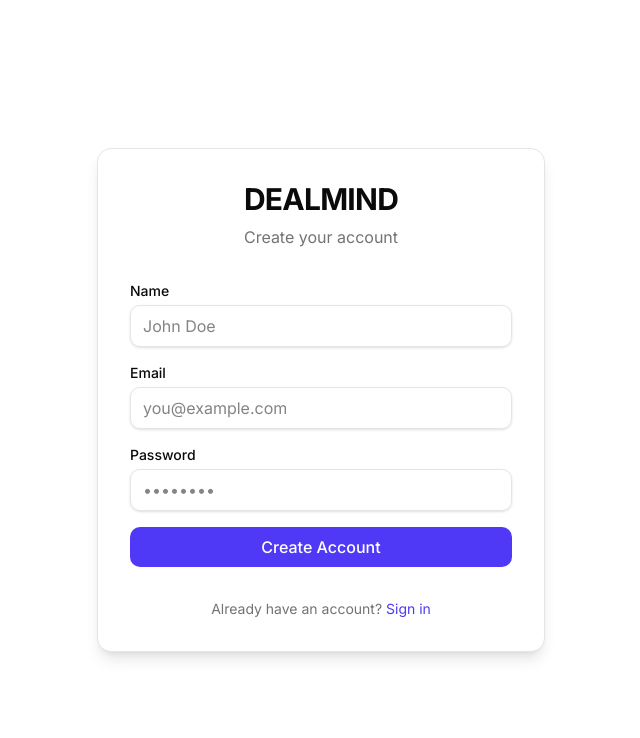
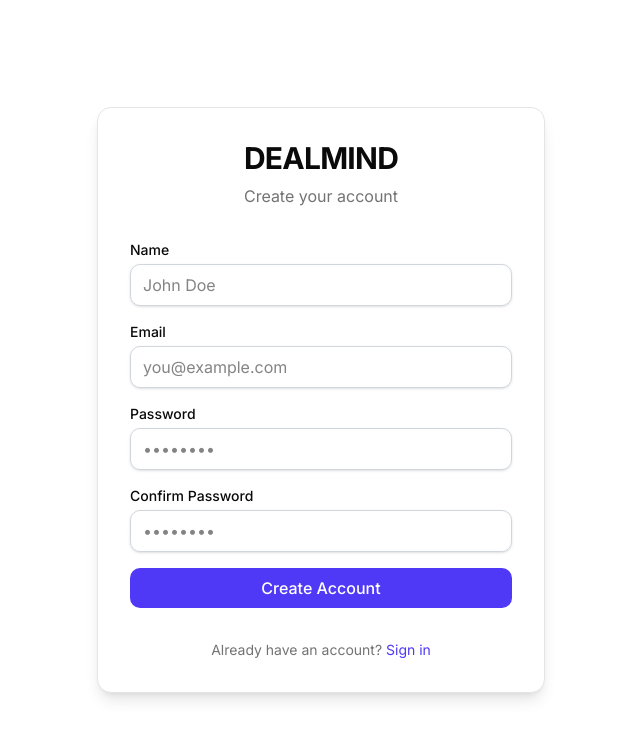
Before and after one commit to MaikonSebastiani/dealmind, a Next.js app: page /register in a window 1280 px wide. Shown: the top 738 px of the page, without its empty margins (319-959 px from the left). Built offline with nearby package versions, Linux system fonts and the light colour scheme; no server answers.

Commit message:
feat(auth): improve form validation UX
- Convert login/register to client components
- Add real-time validation with error states
- Show red error messages with icons
- Add loading states for form submission
- Create /api/auth/register API route
- Add confirm password field to registration

```diff
--- a/src/app/(public)/login/page.tsx
+++ b/src/app/(public)/login/page.tsx
@@ -1,7 +1,77 @@
+"use client";
+
 import Link from "next/link";
-import { signIn } from "@/lib/auth";
+import { useState } from "react";
+import { signIn } from "next-auth/react";
+import { useRouter } from "next/navigation";
 
 export default function LoginPage() {
+  const router = useRouter();
+  const [email, setEmail] = useState("");
+  const [password, setPassword] = useState("");
+  const [errors, setErrors] = useState<{ email?: string; password?: string; general?: string }>({});
+  const [isLoading, setIsLoading] = useState(false);
+
+  // Email validation regex
+  const isValidEmail = (email: string) => {
+    const emailRegex = /^[^\s@]+@[^\s@]+\.[^\s@]+$/;
+    return emailRegex.test(email);
+  };
+
+  // Validate form
+  const validateForm = () => {
+    const newErrors: typeof errors = {};
+
+    if (!email) {
+      newErrors.email = "Email is required";
+    } else if (!isValidEmail(email)) {
+      newErrors.email = "Please enter a valid email address";
+    }
+
+    if (!password) {
+      newErrors.password = "Password is required";
+    } else if (password.length < 6) {
+      newErrors.password = "Password must be at least 6 characters";
+    }
+
+    setErrors(newErrors);
+    return Object.keys(newErrors).length === 0;
+  };
+
+  // Handle form submit
+  const handleSubmit = async (e: React.FormEvent) => {
+    e.preventDefault();
+
+    if (!validateForm()) return;
+
+    setIsLoading(true);
+    setErrors({});
+
+    try {
+      const result = await signIn("credentials", {
+        email,
+        password,
+        redirect: false,
+      });
+
+      if (result?.error) {
+        setErrors({ general: "Invalid email or password" });
+      } else {
+        router.push("/");
+        router.refresh();
+      }
+    } catch {
+      setErrors({ general: "Something went wrong. Please try again." });
+    } finally {
+      setIsLoading(false);
+    }
+  };
+
+  // Handle Google sign in
+  const handleGoogleSignIn = () => {
+    signIn("google", { callbackUrl: "/" });
+  };
+
   return (
     <div className="flex min-h-screen items-center justify-center bg-background">
       <div className="w-full max-w-md space-y-8 rounded-xl border bg-card p-8 shadow-lg">
@@ -12,18 +82,16 @@ export default function LoginPage() {
           </p>
         </div>
 
+        {/* General error */}
+        {errors.general && (
+          <div className="rounded-lg bg-red-50 border border-red-200 p-3 text-sm text-red-600">
+            {errors.general}
+          </div>
+        )}
+
         {/* Email/Password Form */}
-        <form
-          action={async (formData) => {
-            "use server";
-            await signIn("credentials", {
-              email: formData.get("email"),
-              password: formData.get("password"),
-              redirectTo: "/",
-            });
-          }}
-          className="space-y-4"
-        >
+        <form onSubmit={handleSubmit} className="space-y-4">
+          {/* Email Field */}
           <div>
             <label htmlFor="email" className="block text-sm font-medium">
               Email
@@ -32,12 +100,29 @@ export default function LoginPage() {
               id="email"
               name="email"
               type="email"
-              required
-              className="mt-1 block w-full rounded-lg border px-3 py-2 shadow-sm focus:border-indigo-500 focus:outline-none focus:ring-1 focus:ring-indigo-500"
+              value={email}
+              onChange={(e) => {
+                setEmail(e.target.value);
+                if (errors.email) setErrors({ ...errors, email: undefined });
+              }}
+              className={`mt-1 block w-full rounded-lg border px-3 py-2 shadow-sm transition-colors focus:outline-none focus:ring-1 ${
+                errors.email
+                  ? "border-red-500 focus:border-red-500 focus:ring-red-500"
+                  : "border-gray-300 focus:border-indigo-500 focus:ring-indigo-500"
+              }`}
               placeholder="you@example.com"
             />
+            {errors.email && (
+              <p className="mt-1 text-sm text-red-600 flex items-center gap-1">
+                <svg className="h-4 w-4" fill="currentColor" viewBox="0 0 20 20">
+                  <path fillRule="evenodd" d="M18 10a8 8 0 11-16 0 8 8 0 0116 0zm-7 4a1 1 0 11-2 0 1 1 0 012 0zm-1-9a1 1 0 00-1 1v4a1 1 0 102 0V6a1 1 0 00-1-1z" clipRule="evenodd" />
+                </svg>
+                {errors.email}
+              </p>
+            )}
           </div>
 
+          {/* Password Field */}
           <div>
             <label htmlFor="password" className="block text-sm font-medium">
               Password
@@ -46,17 +131,34 @@ export default function LoginPage() {
               id="password"
               name="password"
               type="password"
-              required
-              className="mt-1 block w-full rounded-lg border px-3 py-2 shadow-sm focus:border-indigo-500 focus:outline-none focus:ring-1 focus:ring-indigo-500"
+              value={password}
+              onChange={(e) => {
+                setPassword(e.target.value);
+                if (errors.password) setErrors({ ...errors, password: undefined });
+              }}
+              className={`mt-1 block w-full rounded-lg border px-3 py-2 shadow-sm transition-colors focus:outline-none focus:ring-1 ${
+                errors.password
+                  ? "border-red-500 focus:border-red-500 focus:ring-red-500"
+                  : "border-gray-300 focus:border-indigo-500 focus:ring-indigo-500"
+              }`}
               placeholder="••••••••"
             />
+            {errors.password && (
+              <p className="mt-1 text-sm text-red-600 flex items-center gap-1">
+                <svg className="h-4 w-4" fill="currentColor" viewBox="0 0 20 20">
+                  <path fillRule="evenodd" d="M18 10a8 8 0 11-16 0 8 8 0 0116 0zm-7 4a1 1 0 11-2 0 1 1 0 012 0zm-1-9a1 1 0 00-1 1v4a1 1 0 102 0V6a1 1 0 00-1-1z" clipRule="evenodd" />
+                </svg>
+                {errors.password}
+              </p>
+            )}
           </div>
 
           <button
             type="submit"
-            className="w-full rounded-lg bg-indigo-600 px-4 py-2 text-white font-medium hover:bg-indigo-700 transition-colors"
+            disabled={isLoading}
+            className="w-full rounded-lg bg-indigo-600 px-4 py-2 text-white font-medium hover:bg-indigo-700 transition-colors disabled:opacity-50 disabled:cursor-not-allowed"
           >
-            Sign In
+            {isLoading ? "Signing in..." : "Sign In"}
           </button>
         </form>
 
@@ -71,14 +173,9 @@ export default function LoginPage() {
         </div>
 
         {/* Google OAuth */}
-        <form
-          action={async () => {
-            "use server";
-            await signIn("google", { redirectTo: "/" });
-          }}
-        >
         <button
-            type="submit"
+          type="button"
+          onClick={handleGoogleSignIn}
           className="flex w-full items-center justify-center gap-3 rounded-lg border bg-white px-4 py-3 text-sm font-medium text-gray-700 shadow-sm transition-colors hover:bg-gray-50"
         >
           <svg className="h-5 w-5" viewBox="0 0 24 24">
@@ -101,7 +198,6 @@ export default function LoginPage() {
           </svg>
           Continue with Google
         </button>
-        </form>
 
         <p className="text-center text-sm text-muted-foreground">
           Don't have an account?{" "}
--- a/src/app/(public)/register/page.tsx
+++ b/src/app/(public)/register/page.tsx
@@ -1,63 +1,140 @@
+"use client";
+
 import Link from "next/link";
-import { redirect } from "next/navigation";
-import bcrypt from "bcryptjs";
-import { prisma } from "@/lib/prisma";
+import { useState } from "react";
+import { useRouter } from "next/navigation";
 
 export default function RegisterPage() {
-  async function register(formData: FormData) {
-    "use server";
+  const router = useRouter();
+  const [name, setName] = useState("");
+  const [email, setEmail] = useState("");
+  const [password, setPassword] = useState("");
+  const [confirmPassword, setConfirmPassword] = useState("");
+  const [errors, setErrors] = useState<{
+    name?: string;
+    email?: string;
+    password?: string;
+    confirmPassword?: string;
+    general?: string;
+  }>({});
+  const [isLoading, setIsLoading] = useState(false);
 
-    const name = formData.get("name") as string;
-    const email = formData.get("email") as string;
-    const password = formData.get("password") as string;
+  // Email validation regex
+  const isValidEmail = (email: string) => {
+    const emailRegex = /^[^\s@]+@[^\s@]+\.[^\s@]+$/;
+    return emailRegex.test(email);
+  };
 
-    // Basic validation
-    if (!name || !email || !password) {
-      // In real app, return error to client
-      return;
+  // Validate form
+  const validateForm = () => {
+    const newErrors: typeof errors = {};
+
+    if (!name.trim()) {
+      newErrors.name = "Name is required";
+    } else if (name.trim().length < 2) {
+      newErrors.name = "Name must be at least 2 characters";
     }
 
-    if (password.length < 6) {
-      return;
+    if (!email) {
+      newErrors.email = "Email is required";
+    } else if (!isValidEmail(email)) {
+      newErrors.email = "Please enter a valid email address";
     }
 
-    // Check if user exists
-    const existingUser = await prisma.user.findUnique({
-      where: { email },
-    });
-
-    if (existingUser) {
-      // User already exists - in real app, show error
-      return;
+    if (!password) {
+      newErrors.password = "Password is required";
+    } else if (password.length < 6) {
+      newErrors.password = "Password must be at least 6 characters";
     }
 
-    // Hash password
-    const hashedPassword = await bcrypt.hash(password, 10);
+    if (!confirmPassword) {
+      newErrors.confirmPassword = "Please confirm your password";
+    } else if (password !== confirmPassword) {
+      newErrors.confirmPassword = "Passwords do not match";
+    }
 
-    // Create user
-    await prisma.user.create({
-      data: {
-        name,
-        email,
-        password: hashedPassword,
-      },
-    });
+    setErrors(newErrors);
+    return Object.keys(newErrors).length === 0;
+  };
 
-    // Redirect to login
-    redirect("/login");
-  }
+  // Handle form submit
+  const handleSubmit = async (e: React.FormEvent) => {
+    e.preventDefault();
+
+    if (!validateForm()) return;
+
+    setIsLoading(true);
+    setErrors({});
+
+    try {
+      const response = await fetch("/api/auth/register", {
+        method: "POST",
+        headers: { "Content-Type": "application/json" },
+        body: JSON.stringify({ name, email, password }),
+      });
+
+      const data = await response.json();
+
+      if (!response.ok) {
+        if (data.error === "EMAIL_EXISTS") {
+          setErrors({ email: "This email is already registered" });
+        } else {
+          setErrors({ general: data.message || "Registration failed" });
+        }
+        return;
+      }
+
+      // Success - redirect to login
+      router.push("/login?registered=true");
+    } catch {
+      setErrors({ general: "Something went wrong. Please try again." });
+    } finally {
+      setIsLoading(false);
+    }
+  };
+
+  // Error message component
+  const ErrorMessage = ({ message }: { message?: string }) => {
+    if (!message) return null;
+    return (
+      <p className="mt-1 text-sm text-red-600 flex items-center gap-1">
+        <svg className="h-4 w-4" fill="currentColor" viewBox="0 0 20 20">
+          <path
+            fillRule="evenodd"
+            d="M18 10a8 8 0 11-16 0 8 8 0 0116 0zm-7 4a1 1 0 11-2 0 1 1 0 012 0zm-1-9a1 1 0 00-1 1v4a1 1 0 102 0V6a1 1 0 00-1-1z"
+            clipRule="evenodd"
+          />
+        </svg>
+        {message}
+      </p>
+    );
+  };
+
+  // Input class helper
+  const inputClass = (hasError: boolean) =>
+    `mt-1 block w-full rounded-lg border px-3 py-2 shadow-sm transition-colors focus:outline-none focus:ring-1 ${
+      hasError
+        ? "border-red-500 focus:border-red-500 focus:ring-red-500"
+        : "border-gray-300 focus:border-indigo-500 focus:ring-indigo-500"
+    }`;
 
   return (
     <div className="flex min-h-screen items-center justify-center bg-background">
       <div className="w-full max-w-md space-y-8 rounded-xl border bg-card p-8 shadow-lg">
         <div className="text-center">
           <h1 className="text-3xl font-bold tracking-tight">DEALMIND</h1>
-          <p className="mt-2 text-muted-foreground">
-            Create your account
-          </p>
+          <p className="mt-2 text-muted-foreground">Create your account</p>
         </div>
 
-        <form action={register} className="space-y-4">
+        {/* General error */}
+        {errors.general && (
+          <div className="rounded-lg bg-red-50 border border-red-200 p-3 text-sm text-red-600">
+            {errors.general}
+          </div>
+        )}
+
+        <form onSubmit={handleSubmit} className="space-y-4">
+          {/* Name Field */}
           <div>
             <label htmlFor="name" className="block text-sm font-medium">
               Name
@@ -66,12 +143,18 @@ export default function RegisterPage() {
               id="name"
               name="name"
               type="text"
-              required
-              className="mt-1 block w-full rounded-lg border px-3 py-2 shadow-sm focus:border-indigo-500 focus:outline-none focus:ring-1 focus:ring-indigo-500"
+              value={name}
+              onChange={(e) => {
+                setName(e.target.value);
+                if (errors.name) setErrors({ ...errors, name: undefined });
+              }}
+              className={inputClass(!!errors.name)}
               placeholder="John Doe"
             />
+            <ErrorMessage message={errors.name} />
           </div>
 
+          {/* Email Field */}
           <div>
             <label htmlFor="email" className="block text-sm font-medium">
               Email
@@ -80,12 +163,18 @@ export default function RegisterPage() {
               id="email"
               name="email"
               type="email"
-              required
-              className="mt-1 block w-full rounded-lg border px-3 py-2 shadow-sm focus:border-indigo-500 focus:outline-none focus:ring-1 focus:ring-indigo-500"
+              value={email}
+              onChange={(e) => {
+                setEmail(e.target.value);
+                if (errors.email) setErrors({ ...errors, email: undefined });
+              }}
+              className={inputClass(!!errors.email)}
               placeholder="you@example.com"
             />
+            <ErrorMessage message={errors.email} />
           </div>
 
+          {/* Password Field */}
           <div>
             <label htmlFor="password" className="block text-sm font-medium">
               Password
@@ -94,18 +183,48 @@ export default function RegisterPage() {
               id="password"
               name="password"
               type="password"
-              required
-              minLength={6}
-              className="mt-1 block w-full rounded-lg border px-3 py-2 shadow-sm focus:border-indigo-500 focus:outline-none focus:ring-1 focus:ring-indigo-500"
+              value={password}
+              onChange={(e) => {
+                setPassword(e.target.value);
+                if (errors.password)
+                  setErrors({ ...errors, password: undefined });
+              }}
+              className={inputClass(!!errors.password)}
               placeholder="••••••••"
             />
+            <ErrorMessage message={errors.password} />
+          </div>
+
+          {/* Confirm Password Field */}
+          <div>
+            <label
+              htmlFor="confirmPassword"
+              className="block text-sm font-medium"
+            >
+              Confirm Password
+            </label>
+            <input
+              id="confirmPassword"
+              name="confirmPassword"
+              type="password"
+              value={confirmPassword}
+              onChange={(e) => {
+                setConfirmPassword(e.target.value);
+                if (errors.confirmPassword)
+                  setErrors({ ...errors, confirmPassword: undefined });
+              }}
+              className={inputClass(!!errors.confirmPassword)}
+              placeholder="••••••••"
+            />
+            <ErrorMessage message={errors.confirmPassword} />
           </div>
 
           <button
             type="submit"
-            className="w-full rounded-lg bg-indigo-600 px-4 py-2 text-white font-medium hover:bg-indigo-700 transition-colors"
+            disabled={isLoading}
+            className="w-full rounded-lg bg-indigo-600 px-4 py-2 text-white font-medium hover:bg-indigo-700 transition-colors disabled:opacity-50 disabled:cursor-not-allowed"
           >
-            Create Account
+            {isLoading ? "Creating account..." : "Create Account"}
           </button>
         </form>
 
```
Also changed, not shown: src/app/api/auth/register/route.ts (added, +59 -0 lines). Lines whose indentation alone changed are shown as unchanged.
